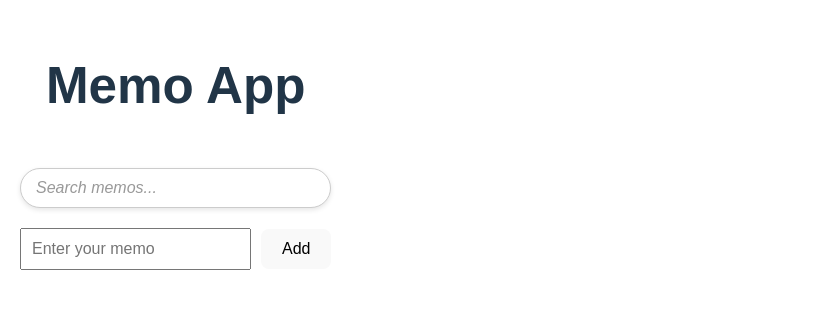
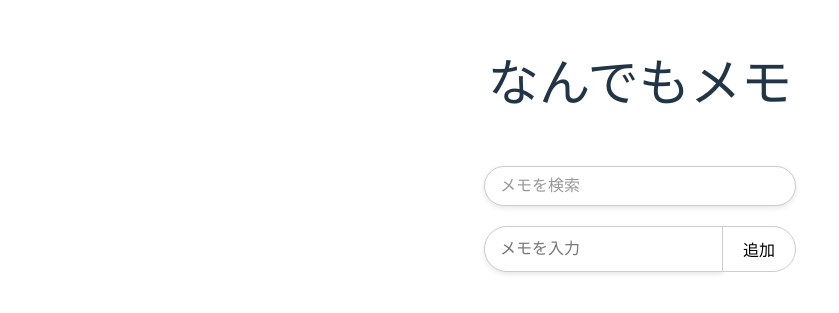
Before and after one commit to Casiss/memo-app, a React (Vite) app: page / in a window 1280 px wide. Shown: the part 243-556 px from the top of the page, without its empty margins (0-839 px from the left). Built offline with nearby package versions, Linux system fonts and the light colour scheme.

Commit message:
メモ時刻を追加、見た目を修正

```diff
--- a/src/App.tsx
+++ b/src/App.tsx
@@ -4,10 +4,15 @@ import MemoList from './components/MemoList';
 import { getMemos, saveMemos } from './utils/storage';
 import './styles/App.css';
 
+interface Memo {
+  text: string;
+  timestamp: string;
+}
+
 function App() {
-  const [memos, setMemos] = useState<string[]>([]);
+  const [memos, setMemos] = useState<Memo[]>([]);
   const [searchQuery, setSearchQuery] = useState<string>(''); // 検索クエリの状態
-  const [filteredMemos, setFilteredMemos] = useState<string[]>([]); // フィルタリングされたメモ
+  const [filteredMemos, setFilteredMemos] = useState<Memo[]>([]); // フィルタリングされたメモ
 
   useEffect(() => {
     const savedMemos = getMemos();
@@ -19,13 +24,14 @@ function App() {
     // 検索クエリに基づいてメモをフィルタリング
     setFilteredMemos(
       memos.filter((memo) =>
-        memo.toLowerCase().includes(searchQuery.toLowerCase())
+        memo.text.toLowerCase().includes(searchQuery.toLowerCase())
       )
     );
   }, [searchQuery, memos]);
 
   const addMemo = (newMemo: string) => {
-    const updatedMemos = [newMemo, ...memos];
+    const timestamp = new Date().toLocaleString();
+    const updatedMemos = [{ text: newMemo, timestamp }, ...memos];
     setMemos(updatedMemos);
     saveMemos(updatedMemos);
   };
@@ -37,23 +43,29 @@ function App() {
   };
 
   const editMemo = (index: number, updatedMemo: string) => {
-    const updatedMemos = memos.map((memo, i) => (i === index ? updatedMemo : memo));
+    const updatedMemos = memos.map((memo, i) =>
+      i === index ? { ...memo, text: updatedMemo } : memo
+    );
     setMemos(updatedMemos);
     saveMemos(updatedMemos);
   };
 
   return (
     <div className="App">
-      <h1>Memo App</h1>
+      <h1>なんでもメモ</h1>
       <input
         type="text"
-        placeholder="Search memos..."
+        placeholder="メモを検索"
         value={searchQuery}
         onChange={(e) => setSearchQuery(e.target.value)}
         className="search-input"
       />
       <MemoInput onAddMemo={addMemo} />
-      <MemoList memos={filteredMemos} onDeleteMemo={deleteMemo} onEditMemo={editMemo} />
+      <MemoList
+        memos={filteredMemos}
+        onDeleteMemo={deleteMemo}
+        onEditMemo={editMemo}
+      />
     </div>
   );
 }
--- a/src/components/MemoInput.tsx
+++ b/src/components/MemoInput.tsx
@@ -19,11 +19,11 @@ const MemoInput: React.FC<MemoInputProps> = ({ onAddMemo }) => {
     <form onSubmit={handleSubmit} className="memo-input">
       <input
         type="text"
-        placeholder="Enter your memo"
+        placeholder="メモを入力"
         value={input}
         onChange={(e) => setInput(e.target.value)}
       />
-      <button type="submit">Add</button>
+      <button type="submit">追加</button>
     </form>
   );
 };
--- a/src/components/MemoList.tsx
+++ b/src/components/MemoList.tsx
@@ -1,7 +1,12 @@
 import React, { useState } from 'react';
 
+interface Memo {
+  text: string;
+  timestamp: string;
+}
+
 interface MemoListProps {
-  memos: string[];
+  memos: Memo[];
   onDeleteMemo: (index: number) => void;
   onEditMemo: (index: number, updatedMemo: string) => void;
 }
@@ -12,7 +17,7 @@ const MemoList: React.FC<MemoListProps> = ({ memos, onDeleteMemo, onEditMemo })
 
   const startEditing = (index: number) => {
     setEditingIndex(index);
-    setEditingValue(memos[index]);
+    setEditingValue(memos[index].text);
   };
 
   const saveEditing = () => {
@@ -39,14 +44,15 @@ const MemoList: React.FC<MemoListProps> = ({ memos, onDeleteMemo, onEditMemo })
                 value={editingValue}
                 onChange={(e) => setEditingValue(e.target.value)}
               />
-              <button onClick={saveEditing}>Save</button>
-              <button onClick={cancelEditing}>Cancel</button>
+              <button onClick={saveEditing}>保存</button>
+              <button onClick={cancelEditing}>キャンセル</button>
             </>
           ) : (
             <>
-              <span>{memo}</span>
-              <button onClick={() => startEditing(index)}>Edit</button>
-              <button onClick={() => onDeleteMemo(index)}>Delete</button>
+              <span>{memo.text}</span>
+              <span className="timestamp">{memo.timestamp}</span>
+              <button onClick={() => startEditing(index)}>編集</button>
+              <button onClick={() => onDeleteMemo(index)}>削除</button>
             </>
           )}
         </li>
--- a/src/styles/App.css
+++ b/src/styles/App.css
@@ -3,12 +3,32 @@
     padding: 20px;
     font-family: Arial, sans-serif;
   }
+
+  body {
+    display: flex; /* 子要素を中央揃えにするためにフレックスボックスを使用 */
+    justify-content: center; /* 水平方向に中央揃え */
+    align-items: center; /* 垂直方向に中央揃え */
+    min-height: 100vh; /* ビューポート全体の高さをカバー */
+    margin: 0; /* 不要な外部余白を削除 */
+    padding: 0; /* 不要な内部余白を削除 */
+    box-sizing: border-box; /* ボックスサイズを含めて計算 */
+    font-family: Arial, sans-serif; /* 統一感のあるフォント */
+  }
+
+  .container {
+    width: 100%;
+    max-width: 500px; /* 横幅を統一 */
+    margin: 0 auto; /* 中央揃え */
+    padding: 20px;
+    box-sizing: border-box; /* ボックスサイズを含めて計算 */
+    text-align: center; /* コンテンツを中央揃え */
+  }
+
   .search-input {
     width: 100%;
-max-width: 500px; /* 検索バーの最大幅を設定 */
     padding: 10px 15px; /* 内側の余白を調整 */
     font-size: 16px; /* フォントサイズを適切に設定 */
-margin: 20px auto; /* 上下に余白を設け、中央揃え */
+    margin: 20px 0; /* 上下に余白を設け、中央揃え */
     border: 1px solid #ccc; /* 枠線の色を設定 */
     border-radius: 25px; /* 角を丸めて柔らかいデザインに */
     box-shadow: 0 2px 5px rgba(0, 0, 0, 0.1); /* 軽い影をつけて立体感を出す */
@@ -29,28 +49,46 @@ font-style: italic; /* プレースホルダーをイタリックに */
 
   .memo-input {
     display: flex; /* 入力フィールドとボタンを横並びに配置 */
-  justify-content: center; /* 中央揃え */
-  align-items: center; /* 縦方向の整列を中央に */
     margin-bottom: 20px;
+    width: 100%; /* 横幅を統一 */
   }
 
   .memo-input input {
-  padding: 10px;
-  font-size: 16px;
-  width: 70%;
-  margin-right: 10px; /* ボタンとの間隔を調整 */
+    width: 100%;
+    padding: 10px 15px; /* 内側の余白を統一 */
+    font-size: 16px; /* フォントサイズを統一 */
+    border: 1px solid #ccc; /* 枠線の色を統一 */
+    border-radius: 25px 0 0 25px; /* 左側だけ丸める */
+    box-shadow: 0 2px 5px rgba(0, 0, 0, 0.1); /* 軽い影を追加 */
+    box-sizing: border-box; /* パディングを含めた幅を調整 */
+    outline: none; /* フォーカス時のアウトラインを削除 */
+    transition: all 0.3s ease; /* アニメーション */
   }
 
   .memo-input button {
-  padding: 10px 20px;
-  font-size: 16px;
-  cursor: pointer;
+    padding: 10px 20px; /* ボタン内の余白を調整 */
+    font-size: 16px; /* フォントサイズを統一 */
+    border: 1px solid #ccc; /* 枠線を統一 */
+    border-radius: 0 25px 25px 0; /* 右側だけ丸くする */
+    background-color: #fff; /* 背景色を指定 */
+    cursor: pointer; /* ポインタカーソルを表示 */
+    transition: all 0.3s ease; /* ホバー時のアニメーション */
+    margin-left: -1px; /* フィールドとの間の枠線を重ねる */
+    white-space: nowrap; /* 改行を防止 */
+    box-sizing: border-box; /* ボックスサイズを計算に含む */
+  }
+
+  .memo-input button:hover {
+    background-color: #f0f0f0; /* ホバー時の背景色変更 */
   }
 
 
   .memo-list {
     list-style: none;
     padding: 0;
+    margin: 0 auto; /* 中央揃え */
+    width: 100%; /* 横幅を統一 */
+    max-width: 500px; /* 最大幅を統一 */
   }
 
   .memo-item {
--- a/src/utils/storage.ts
+++ b/src/utils/storage.ts
@@ -1,10 +1,15 @@
 const MEMOS_KEY = 'memos';
 
-export const getMemos = (): string[] => {
+interface Memo {
+  text: string;
+  timestamp: string;
+}
+
+export const getMemos = (): Memo[] => {
   const storedMemos = localStorage.getItem(MEMOS_KEY);
   return storedMemos ? JSON.parse(storedMemos) : [];
 };
 
-export const saveMemos = (memos: string[]): void => {
+export const saveMemos = (memos: Memo[]): void => {
   localStorage.setItem(MEMOS_KEY, JSON.stringify(memos));
 };
```
Lines whose indentation alone changed are shown as unchanged.
